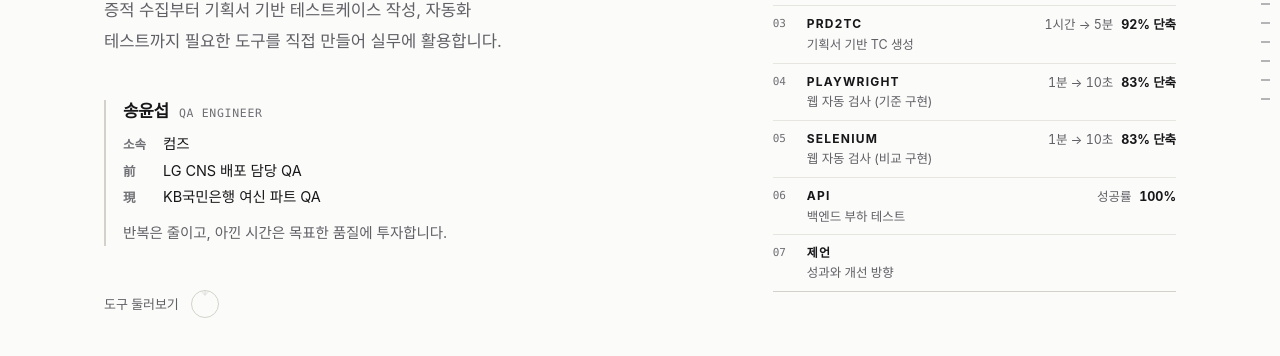
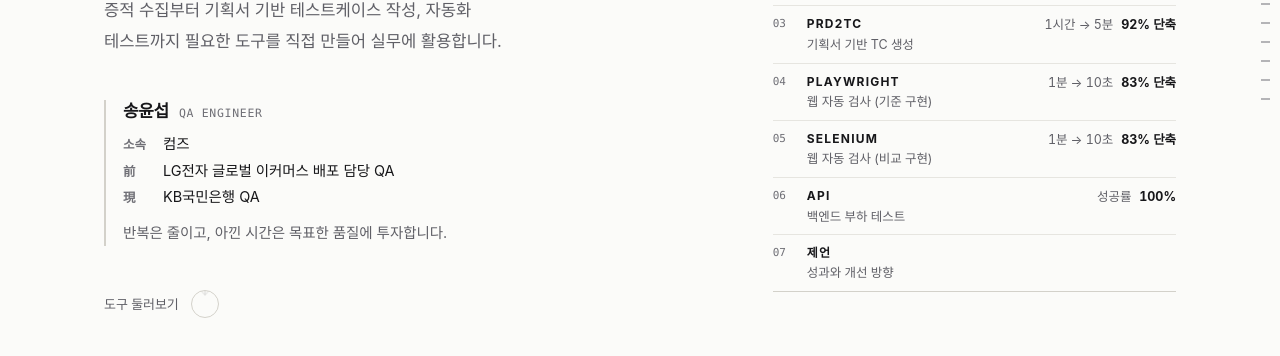
Before and after one commit to YunseobSongQA/Auto, a plain HTML site: page automation-portfolio/web/index.html in a window 1280 px wide. Shown: the part 368-724 px from the top of the page. Drawn offline with Linux system fonts and the light colour scheme; a web font is replaced by a local one.

Commit message:
web: 첫 화면 경력을 "LG전자 글로벌 이커머스 배포 담당 QA", "KB국민은행 QA"로 고침
- 前: LG CNS 배포 담당 QA → LG전자 글로벌 이커머스 배포 담당 QA
- 現: KB국민은행 여신 파트 QA → KB국민은행 QA
- 루트 README 의 소개 줄과 첫 화면 테스트 문구도 같이 맞췄다.

테스트: 첫 화면 제목·소개·경력 검사 크롬 · 사파리 · 아이폰 통과.

```diff
--- a/automation-portfolio/web/index.html
+++ b/automation-portfolio/web/index.html
@@ -76,8 +76,8 @@
               </div>
               <dl class="bio-career">
                 <div><dt>소속</dt><dd>컴즈</dd></div>
-                <div><dt>前</dt><dd>LG CNS 배포 담당 QA</dd></div>
-                <div><dt>現</dt><dd>KB국민은행 여신 파트 QA</dd></div>
+                <div><dt>前</dt><dd>LG전자 글로벌 이커머스 배포 담당 QA</dd></div>
+                <div><dt>現</dt><dd>KB국민은행 QA</dd></div>
               </dl>
               <p>반복은 줄이고, 아낀 시간은 목표한 품질에 투자합니다.</p>
             </div>
```
Also changed, not shown: automation-portfolio/showcase-tests/tests/showcase.spec.js (+2 -2 lines), README.md.
